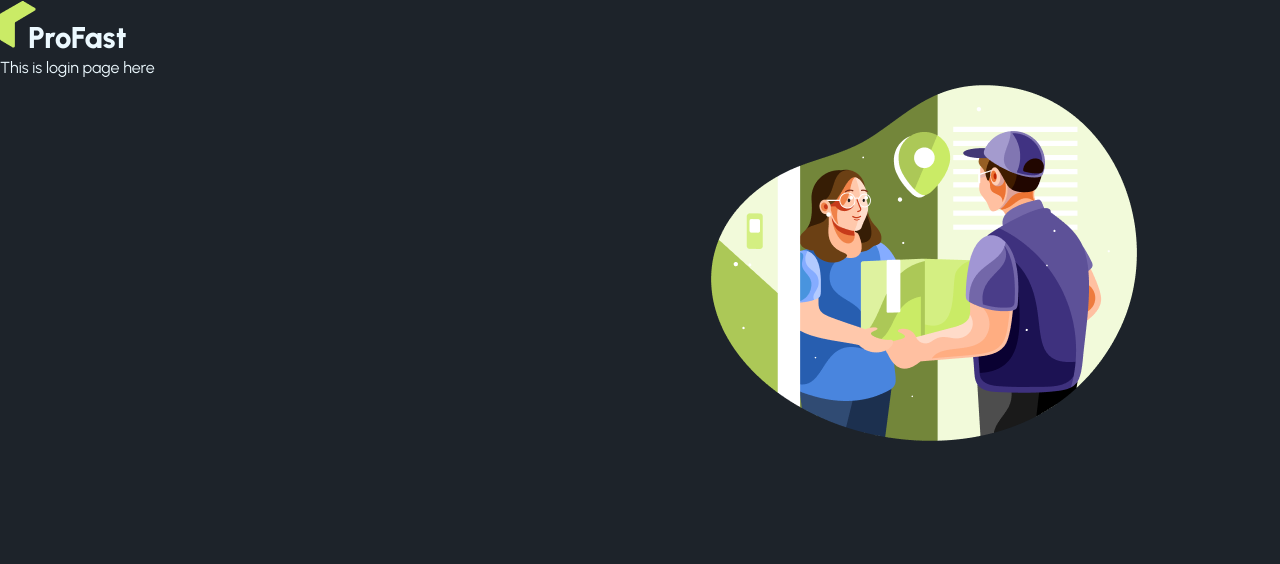
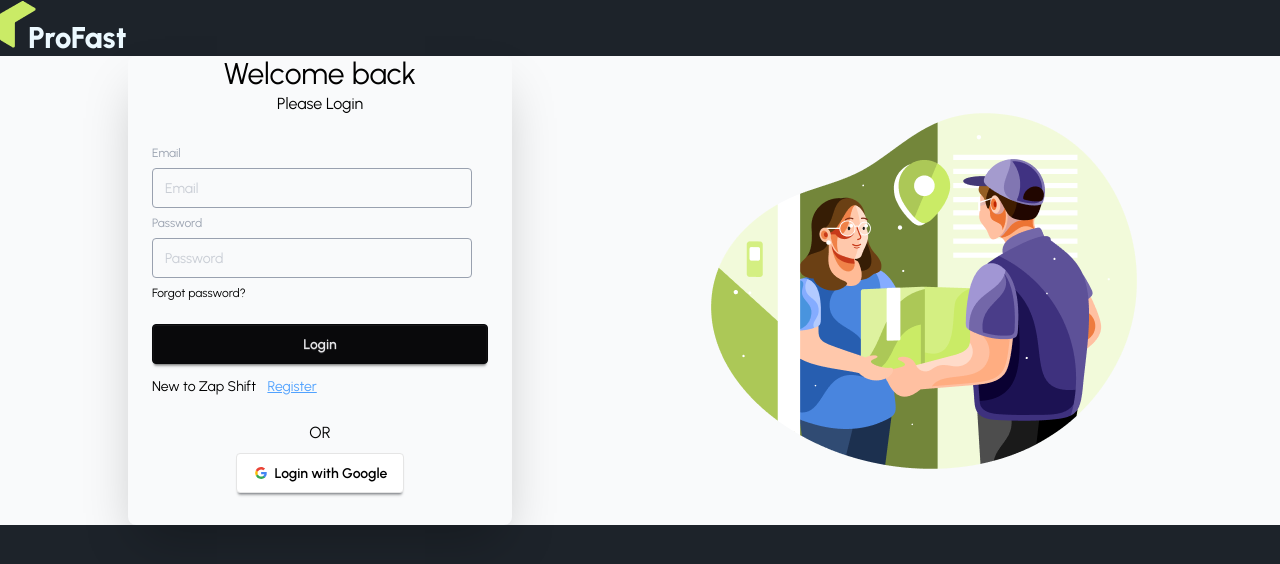
Before and after one commit to sheaf-hassan/zap-shift-clint, a React (Vite) app: page /login in a window 1280 px wide. Shown: the top 564 px of the page. Built offline with nearby package versions, Linux system fonts and the light colour scheme.

Commit message:
Sign In with google done

```diff
--- a/package.json
+++ b/package.json
@@ -13,6 +13,7 @@
     "@react-icons/all-files": "^4.1.0",
     "@tailwindcss/vite": "^4.2.2",
     "aos": "^2.3.4",
+    "firebase": "^12.11.0",
     "leaflet": "^1.9.4",
     "lucide-react": "^1.3.0",
     "react": "^19.2.4",
--- /dev/null
+++ b/src/contexts/AuthContext/AuthContext.jsx
@@ -0,0 +1,4 @@
+import { createContext } from "react";
+
+
+export const AuthContext = createContext(null)
--- /dev/null
+++ b/src/contexts/AuthContext/AuthProvider.jsx
@@ -0,0 +1,48 @@
+import React, { useEffect, useState } from "react";
+import { AuthContext } from "./AuthContext";
+import { createUserWithEmailAndPassword, GoogleAuthProvider, signInWithEmailAndPassword, signInWithPopup } from "firebase/auth";
+import { auth } from '../../firebase/firebase.init'
+
+const googleProvider = new GoogleAuthProvider();
+
+const AuthProvider = ({ children }) => {
+  const [user, setUser] = useState(null);
+  const [loading, setLoading] = useState(true);
+
+  const registerUser = (email,  password) =>{
+    setLoading(true);
+    return createUserWithEmailAndPassword(auth, email, password)
+  }
+
+  const signInUser = (email, password) =>{
+    setLoading(true);
+    return signInWithEmailAndPassword(auth, email, password)
+  }
+
+  const signInGoogle = () =>{
+    setLoading(true);
+    return signInWithPopup(auth, googleProvider);
+  }
+
+  // observe user state
+  useEffect(() =>{
+
+  }, [])
+
+  const authInfo = {
+        user,
+        loading,
+        registerUser,
+        signInUser,
+        signInGoogle
+  }
+
+
+  return (
+        <AuthContext value={authInfo}>
+            {children}
+        </AuthContext>
+  );
+};
+
+export default AuthProvider;
--- /dev/null
+++ b/src/firebase/firebase.init.js
@@ -0,0 +1,21 @@
+// Import the functions you need from the SDKs you need
+import { initializeApp } from "firebase/app";
+import { getAuth } from "firebase/auth";
+// TODO: Add SDKs for Firebase products that you want to use
+// https://firebase.google.com/docs/web/setup#available-libraries
+
+// Your web app's Firebase configuration
+const firebaseConfig = {
+  apiKey: import.meta.env.VITE_apiKey,
+  authDomain: import.meta.env.VITE_authDomain,
+  projectId: import.meta.env.VITE_projectId,
+  storageBucket: import.meta.env.VITE_storageBucket,
+  messagingSenderId: import.meta.env.VITE_messagingSenderId,
+  appId: import.meta.env.VITE_appId,
+};
+
+// Initialize Firebase
+const app = initializeApp(firebaseConfig);
+
+// Initialize Firebase Authentication and get a reference to the service
+export const auth = getAuth(app);
--- /dev/null
+++ b/src/hooks/useAuth.jsx
@@ -0,0 +1,10 @@
+import React, { use } from 'react';
+import { AuthContext } from '../contexts/AuthContext/AuthContext';
+
+const useAuth = () => {
+
+    const authInfo = use(AuthContext);
+    return authInfo;
+};
+
+export default useAuth;
--- a/src/layouts/AuthLayout.jsx
+++ b/src/layouts/AuthLayout.jsx
@@ -7,7 +7,7 @@ const AuthLayout = () => {
     return (
         <div className='max-w-7xl mx-auto'>
             <ProFastLogo></ProFastLogo>
-            <div className='flex'>
+            <div className='flex items-center bg-gray-50'>
                 <div className='flex-1'>
                     <Outlet></Outlet>
                 </div>
--- a/src/main.jsx
+++ b/src/main.jsx
@@ -1,18 +1,20 @@
-import { StrictMode } from 'react'
-import { createRoot } from 'react-dom/client'
-import './index.css'
+import { StrictMode } from "react";
+import { createRoot } from "react-dom/client";
+import "./index.css";
 import { RouterProvider } from "react-router/dom";
-import { router } from './router/router.jsx';
-import Aos from 'aos';
-import 'aos/dist/aos.css';
+import { router } from "./router/router.jsx";
+import Aos from "aos";
+import "aos/dist/aos.css";
+import AuthProvider from "./contexts/AuthContext/AuthProvider.jsx";
 
 Aos.init();
 
-
-createRoot(document.getElementById('root')).render(
+createRoot(document.getElementById("root")).render(
   <StrictMode>
-    <div className='font-urbanist max-w-7xl mx-auto'>
-    <RouterProvider router={router} />
+    <div className="font-urbanist max-w-7xl mx-auto">
+      <AuthProvider>
+        <RouterProvider router={router} />
+      </AuthProvider>
     </div>
   </StrictMode>,
-)
+);
--- a/src/pages/Auth/Login/Login.jsx
+++ b/src/pages/Auth/Login/Login.jsx
@@ -1,11 +1,70 @@
-import React from 'react';
+import React from "react";
+import { useForm } from "react-hook-form";
+import useAuth from "../../../hooks/useAuth";
+import { Link } from "react-router";
+import SocialLogin from "../SocialLogin/SocialLogin";
 
 const Login = () => {
-    return (
-        <div>
-            This is login page here
-        </div>
-    );
+  const {
+    register,
+    handleSubmit,
+    formState: { errors },
+  } = useForm();
+
+  const { signInUser } = useAuth();
+
+  const handleLogin = (data) => {
+    console.log("form data", data);
+    signInUser(data.email, data.password)
+      .then((result) => {
+        console.log(result.user);
+      })
+      .catch((error) => {
+        console.log(error);
+      });
+  };
+
+  return (
+    <div className="card w-full mx-auto max-w-sm shrink-0 shadow-2xl bg-gray-50">
+      <h3 className="text-3xl text-center text-black">Welcome back</h3>
+      <p className="text-center text-black">Please Login</p>
+      <form className="card-body" onSubmit={handleSubmit(handleLogin)}>
+        <fieldset className="fieldset">
+          {/* email field */}
+          <label className="label text-gray-400">Email</label>
+          <input
+            type="email"
+            {...register("email", { required: true })}
+            className="input  bg-gray-50 text-gray-400 border-gray-400"
+            placeholder="Email"
+          />
+          {errors.email?.type === "required" && (
+            <p className="text-red-500">Email is required</p>
+          )}
+
+          {/* password field */}
+          <label className="label text-gray-400">Password</label>
+          <input
+            type="password"
+            {...register("password", { required: true, minLength: 6 })}
+            className="input bg-gray-50 text-gray-400 border-gray-400"
+            placeholder="Password"
+          />
+          {errors.password?.type === "minLength" && (
+            <p className="text-red-500">
+              Password must be 6 characters or longer
+            </p>
+          )}
+          <div>
+            <a className="link link-hover text-black">Forgot password?</a>
+          </div>
+          <button className="btn btn-neutral mt-4">Login</button>
+        </fieldset>
+        <p className="text-black">New to Zap Shift <Link className="text-blue-400 underline ml-2" to="/register">Register</Link></p>
+      </form>
+      <SocialLogin></SocialLogin>
+    </div>
+  );
 };
 
 export default Login;
--- a/src/pages/Auth/Register/Register.jsx
+++ b/src/pages/Auth/Register/Register.jsx
@@ -1,5 +1,8 @@
 import React from "react";
 import { useForm } from "react-hook-form";
+import useAuth from "../../../hooks/useAuth";
+import { Link } from "react-router";
+import SocialLogin from "../SocialLogin/SocialLogin";
 
 const Register = () => {
   const {
@@ -8,19 +11,30 @@ const Register = () => {
     formState: { errors },
   } = useForm();
 
+  const { registerUser } = useAuth();
+
   const handleRegistration = (data) => {
     console.log("after register", data);
+    registerUser(data.email, data.password)
+      .then((result) => {
+        console.log(result.user);
+      })
+      .catch((error) => {
+        console.log(error);
+      });
   };
 
   return (
-    <div>
-      <form onSubmit={handleSubmit(handleRegistration)}>
+    <div className="card w-full mx-auto max-w-sm shrink-0 shadow-2xl bg-gray-50">
+      <h3 className="text-3xl text-center text-black">Welcome to Zap Shift</h3>
+      <p className="text-center text-black">Please Register</p>
+      <form className="card-body" onSubmit={handleSubmit(handleRegistration)}>
         <fieldset className="fieldset">
-          <label className="label">Email</label>
+          <label className="label text-gray-400">Email</label>
           <input
             type="email"
             {...register("email", { required: true })}
-            className="input"
+            className="input bg-gray-50 text-gray-400 border-gray-400"
             placeholder="Email"
           />
           {errors.email?.type === "required" && (
@@ -28,27 +42,47 @@ const Register = () => {
           )}
 
           {/* password */}
-          <label className="label">Password</label>
+          <label className="label text-gray-400">Password</label>
           <input
             type="password"
             {...register("password", {
               required: true,
-              minLength: 6,
+              minLength: 8,
+              pattern:
+                /^(?=.*[a-z])(?=.*[A-Z])(?=.*\d)(?=.*[@$!%*?&^#()[\]{}\-_=+\\|;:'",.<>/?])[A-Za-z\d@$!%*?&^#()[\]{}\-_=+\\|;:'",.<>/?]{8,}$/,
             })}
-            className="input"
+            className="input bg-gray-50 text-gray-400 border-gray-400"
             placeholder="Password"
           />
-          {errors.password?.type === "required" && <p className="text-red-500">Password is required</p>}
-          {
-            errors.password?.type === 'minLength' && <p className="text-red-500">Password must be 6 character or longer</p>
-          }
+          {errors.password?.type === "required" && (
+            <p className="text-red-500">Password is required</p>
+          )}
+          {errors.password?.type === "minLength" && (
+            <p className="text-red-500">
+              Password must be 6 character or longer
+            </p>
+          )}
+          {errors.password?.type === "pattern" && (
+            <p className="text-red-500">
+              Password must have at least one uppercase, at least one lowercase,
+              at least one number, and at least one special characters & at
+              least minimum 8 characters
+            </p>
+          )}
 
           <div>
-            <a className="link link-hover">Forgot password?</a>
+            <a className="link link-hover text-black">Forgot password?</a>
           </div>
-          <button className="btn btn-neutral mt-4">Login</button>
+          <button className="btn btn-neutral mt-4">Register</button>
         </fieldset>
+        <p className="text-black">
+          Already have an account{" "}
+          <Link className="text-blue-400 underline ml-2" to="/login">
+            Login
+          </Link>
+        </p>
       </form>
+      <SocialLogin></SocialLogin>
     </div>
   );
 };
--- /dev/null
+++ b/src/pages/Auth/SocialLogin/SocialLogin.jsx
@@ -0,0 +1,57 @@
+import React from "react";
+import useAuth from "../../../hooks/useAuth";
+
+const SocialLogin = () => {
+  const { signInGoogle } = useAuth();
+
+  const handleGoogleSignIn = () => {
+    signInGoogle()
+      .then((result) => {
+        console.log(result.user);
+      })
+      .catch((error) => {
+        console.log(error);
+      });
+  };
+
+  return (
+    <div className="text-center pb-8">
+      <p className="mb-2 text-black">OR</p>
+      <button
+        onClick={handleGoogleSignIn}
+        className="btn bg-white text-black border-[#e5e5e5]"
+      >
+        <svg
+          aria-label="Google logo"
+          width="16"
+          height="16"
+          xmlns="http://www.w3.org/2000/svg"
+          viewBox="0 0 512 512"
+        >
+          <g>
+            <path d="m0 0H512V512H0" fill="#fff"></path>
+            <path
+              fill="#34a853"
+              d="M153 292c30 82 118 95 171 60h62v48A192 192 0 0190 341"
+            ></path>
+            <path
+              fill="#4285f4"
+              d="m386 400a140 175 0 0053-179H260v74h102q-7 37-38 57"
+            ></path>
+            <path
+              fill="#fbbc02"
+              d="m90 341a208 200 0 010-171l63 49q-12 37 0 73"
+            ></path>
+            <path
+              fill="#ea4335"
+              d="m153 219c22-69 116-109 179-50l55-54c-78-75-230-72-297 55"
+            ></path>
+          </g>
+        </svg>
+        Login with Google
+      </button>
+    </div>
+  );
+};
+
+export default SocialLogin;
```
Also changed, not shown: 2 other files (tests, documents, lock files or other folders).
